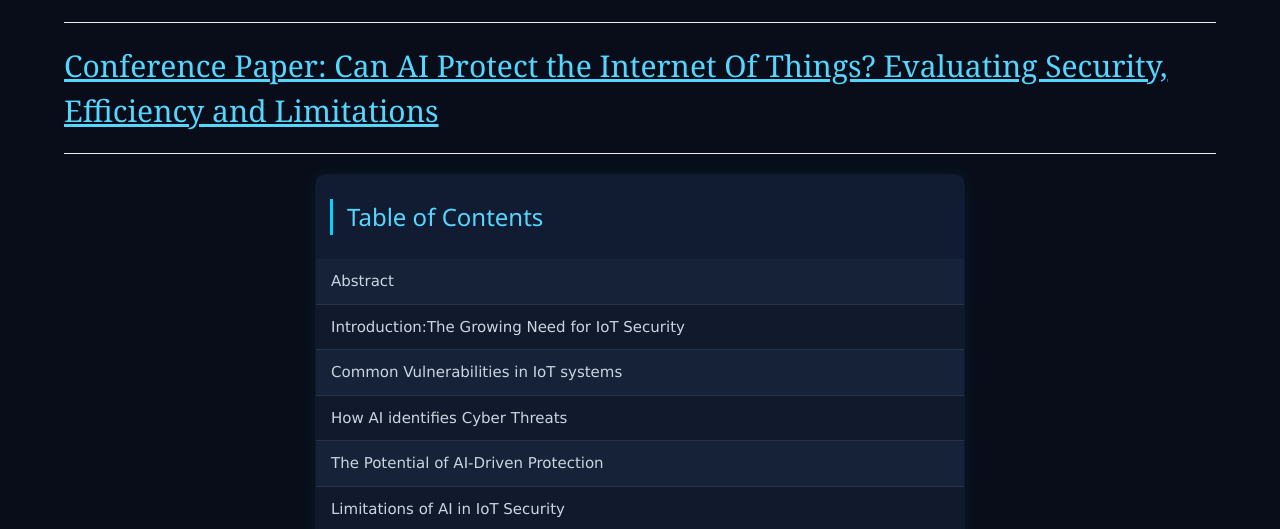
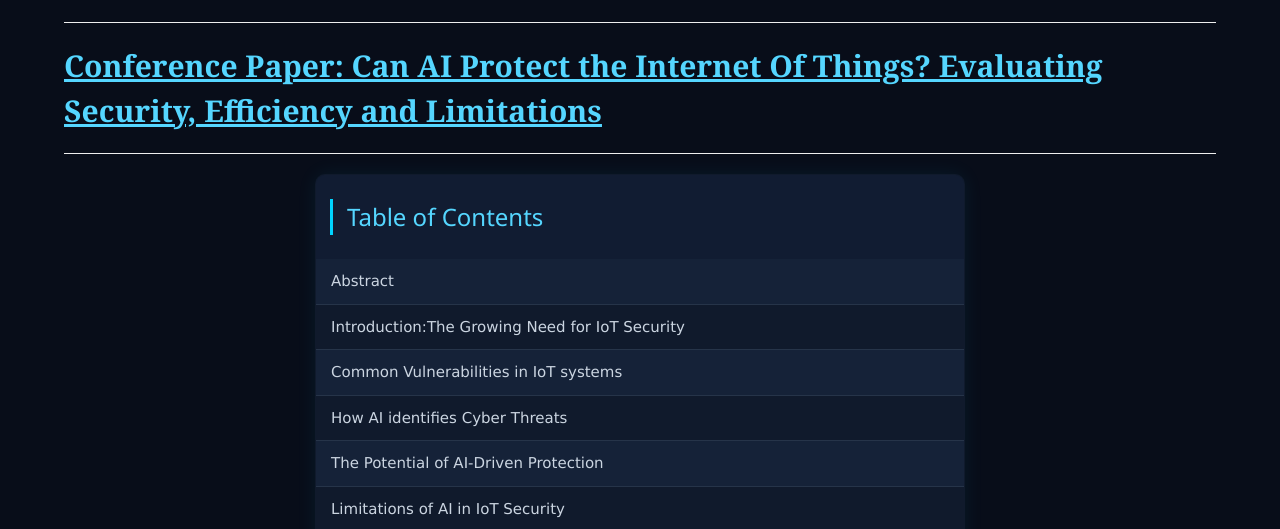
Before and after one commit to FEPSFY6985275/FY6985275, a plain HTML site: page index.html in a window 1280 px wide. Shown: the part 267-796 px from the top of the page. Drawn offline with nearby package versions, Linux system fonts and the light colour scheme; no server answers.

Commit message:
Make conference paper title bold
Changed the conference paper title to bold format.

```diff
--- a/index.html
+++ b/index.html
@@ -15,7 +15,7 @@
      <h1 style = "font-family:calibri;"><b>ENG0018 Computer Laboratory 2026/27</b></h1>
      <h2 style = "font-family:calibri;"><b>Student URN: 6985275</b></h2>
     <hr>
-    <h2 style = "font-family:Georgia, serif;"><u>Conference Paper: Can AI Protect the Internet Of Things? Evaluating Security, Efficiency and Limitations</u></h2>
+    <h2 style = "font-family:Georgia, serif;"><b><u>Conference Paper: Can AI Protect the Internet Of Things? Evaluating Security, Efficiency and Limitations</u></b></h2>
     <hr>
 
 
```
